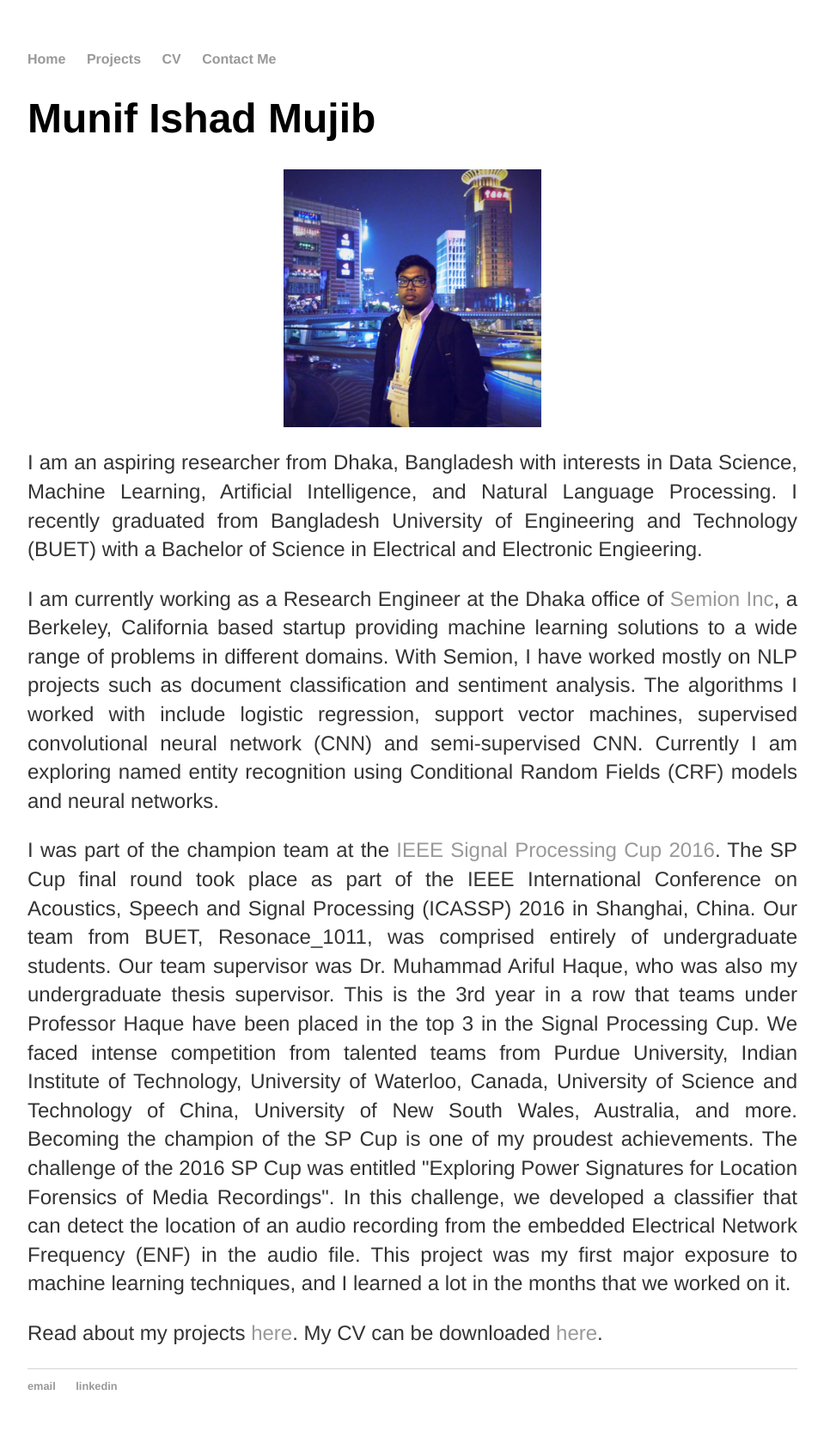
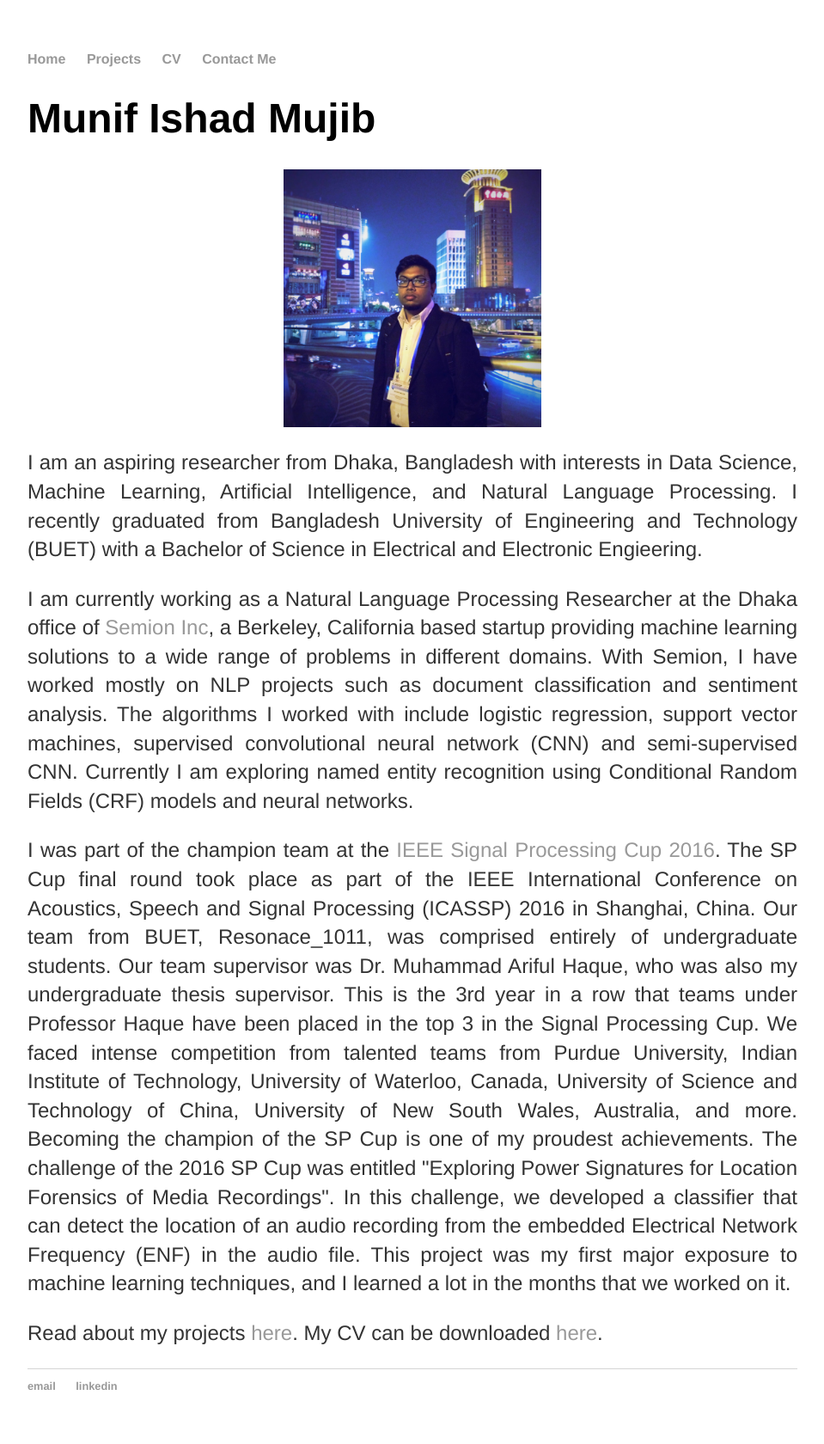
Before and after one commit to MunifMujib/munifmujib.github.io, a Jekyll site: the page built from index.html, in a window 1280 px wide. Shown: the whole page at 86% size, without its empty margins (160-1119 px from the left). Built offline with Jekyll 4.4.1, drawn with Linux system fonts in a browser that asks for light colours.

Commit message:
Update index.html

```diff
--- a/index.html
+++ b/index.html
@@ -6,7 +6,7 @@ title: Munif Ishad Mujib
 			<h1>Munif Ishad Mujib</h1>
 				<img class="displayed" src="/profile_photo.jpeg" alt="Photo of me in Shanghai" style="width:300px;height:300px;">
 				<p>I am an aspiring researcher from Dhaka, Bangladesh with interests in Data Science, Machine Learning, Artificial Intelligence, and Natural Language Processing. I recently graduated from Bangladesh University of Engineering and Technology (BUET) with a Bachelor of Science in Electrical and Electronic Engieering.</p>
-				<p>I am currently working as a Research Engineer at the Dhaka office of <a href="http://semion.ai">Semion Inc</a>, a Berkeley, California based startup providing machine learning solutions to a wide range of problems in different domains. With Semion, I have worked mostly on NLP projects such as document classification and sentiment analysis. The algorithms I worked with include logistic regression, support vector machines, supervised convolutional neural network (CNN) and semi-supervised CNN. Currently I am exploring named entity recognition using Conditional Random Fields (CRF) models and neural networks.</p>
+				<p>I am currently working as a Natural Language Processing Researcher at the Dhaka office of <a href="http://semion.ai">Semion Inc</a>, a Berkeley, California based startup providing machine learning solutions to a wide range of problems in different domains. With Semion, I have worked mostly on NLP projects such as document classification and sentiment analysis. The algorithms I worked with include logistic regression, support vector machines, supervised convolutional neural network (CNN) and semi-supervised CNN. Currently I am exploring named entity recognition using Conditional Random Fields (CRF) models and neural networks.</p>
 				<p>I was part of the champion team at the <a href="http://www.icassp2016.org/SPCup.asp">IEEE Signal Processing Cup 2016</a>. The SP Cup final round took place as part of the IEEE International Conference on Acoustics, Speech and Signal Processing (ICASSP) 2016 in Shanghai, China. Our team from BUET, Resonace_1011, was comprised entirely of undergraduate students. Our team supervisor was Dr. Muhammad Ariful Haque, who was also my undergraduate thesis supervisor. This is the 3rd year in a row that teams under Professor Haque have been placed in the top 3 in the Signal Processing Cup. We faced intense competition from talented teams from Purdue University, Indian Institute of Technology, University of Waterloo, Canada, University of Science and Technology of China, University of New South Wales, Australia, and more. Becoming the champion of the SP Cup is one of my proudest achievements. The challenge of the 2016 SP Cup was entitled "Exploring Power Signatures for Location Forensics of Media Recordings". In this challenge, we developed a classifier that can detect the location of an audio recording from the embedded Electrical Network Frequency (ENF) in the audio file. This project was my first major exposure to machine learning techniques, and I learned a lot in the months that we worked on it.</p>
 				<p>Read about my projects <a href="/projects">here</a>. My CV can be downloaded <a href="/MunifIshadMujib_Resume.pdf">here</a>.
     		</div><!-- /.blurb -->
```
